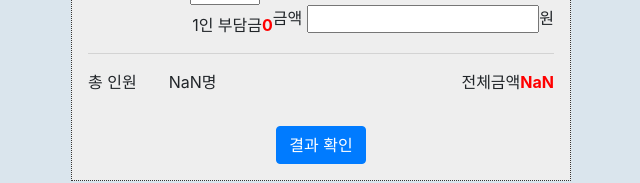
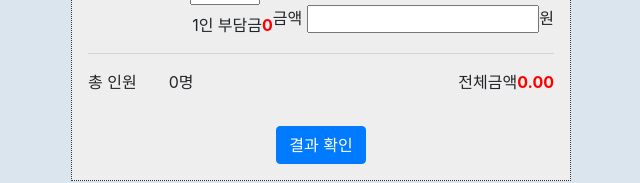
Before and after one commit to qkr30510/dutch-project, a React (Create React App) app: page / in a window 1280 px wide. Shown: the part 476-659 px from the top of the page, without its empty margins (319-959 px from the left). Built offline with nearby package versions, Linux system fonts and the light colour scheme.

Commit message:
error/array

```diff
--- a/src/Component/Dutch.js
+++ b/src/Component/Dutch.js
@@ -6,43 +6,42 @@ import { number } from 'prop-types';
 
 const Dutch = ({ setresults, dd, settotalperson, settotalprice }) => {
   // const Main = ({dd, setaa, setbb }) => {
-  const [payvalue, setPayvalue] = useState();
-  const [personvalue, setPersonvalue] = useState();
+  const [payvalue, setPayvalue] = useState(0);
+  const [personvalue, setPersonvalue] = useState(0);
   const [result, setResult] = useState(0);
+  console.log('result',result)
 
   const OnChange = useCallback((e) => {
     setPersonvalue(e.target.value);
   }, []);
-
 
   const OnChange2 = useCallback((e) => {
     // setPersonvalue;
     setPayvalue(e.target.value);
   }, []);
 
-const division = payvalue/personvalue
-
-
+  const division = payvalue / personvalue;
 
   useEffect(
     (e) => {
-      if(payvalue && personvalue){
-        setResult(division.toString().replace(/\B(?=(\d{3})+(?!\d))/g, ','));
-      }else{
+      if (payvalue && personvalue) {
+        // setResult(division.toString().replace(/\B(?=(\d{3})+(?!\d))/g, ','));
+        setResult(division.toFixed(0).toString().replace(/\B(?=(\d{3})+(?!\d))/g, ','))
+      } else {
         setResult(0);
       }
 
-
       setresults((prevState) => {
         const t = [...prevState];
-        t[dd - 1] =payvalue/personvalue;
+        t[dd - 1] = result;
         return t;
       });
       settotalperson((prev) => {
-        const s = [...prev];
-        s[dd - 1] = personvalue;
-        return s;
+        const ss = [...prev];
+        ss[dd - 1] = personvalue;
+        return ss;
       });
+
       settotalprice((prev) => {
         const s = [...prev];
         s[dd - 1] = payvalue;
@@ -50,25 +49,17 @@ const division = payvalue/personvalue
       });
     },
 
-    [personvalue, payvalue, division, setresults, settotalperson, settotalprice, dd],
+    [personvalue, payvalue, division, setresults, settotalperson, settotalprice, dd, result],
     // [personvalue, payvalue, setresults],
   );
 
-  //  console.log(personvalue.toString().replace(/\B(?=(\d{3})+(?!\d))/g, ','));
 
-
-  //  console.log('id',dd,'result',result)
-
-
-  // if(isNaN(result)){
-  //   Number.isNaN(Number(result));
-  // }
-
+  // console.log(result.toFixed(2))
   return (
-    <div className='main'>
-      <div className='personInput'>
-      <Personinput value={personvalue} OnChange={OnChange} />
-      <span>명</span>
+    <div className="main">
+      <div className="personInput">
+        <Personinput value={personvalue} OnChange={OnChange} />
+        <span>명</span>
       </div>
       <div className="pay">
         <span>금액</span>
--- a/src/Component/Dutchwrap.js
+++ b/src/Component/Dutchwrap.js
@@ -21,11 +21,11 @@ const Paylists = [
 ];
 
 const Dutchwrap = ({ history }) => {
-  const [results, setresults] = useState([]);
-  const [totalperson, settotalperson] = useState([]);
-  const [totalprice, settotalprice] = useState([]);
+  const [results, setresults] = useState([0,0,0]);
+  const [totalperson, settotalperson] = useState([0, 0, 0]);
+  const [totalprice, settotalprice] = useState([0, 0, 0]);
   const [move, setmove] = useState(false);
-
+  console.log('results',results)
   let Paylist = Paylists.map((paycontent) => (
     <div key={paycontent.id} className="sbox">
       <span className="tit">{paycontent.title}</span>
@@ -38,12 +38,21 @@ const Dutchwrap = ({ history }) => {
     </div>
   ));
 
+  let totalfee = 0;
+  for (let i = 0; i < totalprice.length; i++) {
+    totalfee += Number(totalprice[i]);
+  }
 
-    const totalfee = Number(totalprice[0]) + Number(totalprice[1]) + Number(totalprice[2]);
+  let people = 0;
+  for (let pp = 0; pp < totalperson.length; pp++) {
+    people += Number(totalperson[pp]);
+  }
+
+
 
   const onClick = () => {
     if (totalprice[0] === undefined) {
-      alert('값을 입력해주세요.')
+      alert('값을 입력해주세요.');
       return false;
     } else {
       setmove(true);
@@ -58,15 +67,13 @@ const Dutchwrap = ({ history }) => {
         <div className="tatalsbox">
           <div className="main">
             <span className="duble">총 인원</span>
-            {Number(totalperson[0]) +
-              Number(totalperson[1]) +
-              Number(totalperson[2])}
+            {people}
             <span>명</span>
           </div>
           <div>
             <span>전체금액</span>
             <span className="oneresult">
-              {totalfee.toString().replace(/\B(?=(\d{3})+(?!\d))/g, ',')}
+              {totalfee.toFixed(2).toString().replace(/\B(?=(\d{3})+(?!\d))/g, ',')}
             </span>
           </div>
         </div>
@@ -74,7 +81,6 @@ const Dutchwrap = ({ history }) => {
           결과 확인
         </button>
       </div>
-
       {move && (
         <Redirect
           to={{
--- a/src/Component/Result.js
+++ b/src/Component/Result.js
@@ -1,33 +1,39 @@
 import React from 'react';
 import './../Css/Result.scss';
 
-const Result = ({ location}) => {
-  const fir = location.state.results[0];
+const Result = ({ location }) => {
+
+  console.log(location.state.results)
+
+  const fir =  location.state.results[0];
   const fir2 = location.state.results[1];
   const fir3 = location.state.results[2];
-
+  console.log(Number(fir)+Number(fir2))
   const detaillists = [
     {
       title: '음식 엔빵',
       totalprice: `${location.state.totalprice[0]}`,
       totalperson: `${location.state.totalperson[0]}`,
+      result: `${fir}`,
     },
     {
       title: '술 엔빵',
       totalprice: `${location.state.totalprice[1]}`,
       totalperson: `${location.state.totalperson[1]}`,
+      result: `${fir2}`,
     },
     {
       title: '음료 엔빵',
       totalprice: `${location.state.totalprice[2]}`,
       totalperson: `${location.state.totalperson[2]}`,
+      result: `${fir3}`,
     },
   ];
 
   let detaillist = detaillists.map((detailcontent, index) => (
     <li key={index}>
       <h3>{detailcontent.title}</h3>
-      <div>
+      <div className='detaillist'>
         <p>
           전체금액:{' '}
           <span>
@@ -40,13 +46,7 @@ const Result = ({ location}) => {
           인원:<span>{detailcontent.totalperson}</span>
         </p>
         <p>
-          1인금액:{' '}
-          <span className='bold'>
-            {' '}
-            {(detailcontent.totalprice / detailcontent.totalperson)
-              .toString()
-              .replace(/\B(?=(\d{3})+(?!\d))/g, ',')}
-          </span>
+          1인금액: <span className="bold"> {detailcontent.result}</span>
         </p>
       </div>
     </li>
@@ -58,7 +58,7 @@ const Result = ({ location}) => {
           <h2>1인 부담금</h2>
           <li>
             전체금액{' '}
-            <span className='bold'>
+            <span className="bold">
               {location.state.totalfee
                 .toString()
                 .replace(/\B(?=(\d{3})+(?!\d))/g, ',')}
@@ -66,30 +66,32 @@ const Result = ({ location}) => {
           </li>
           <li>
             음식만 먹은사람:{' '}
-            <span className='bold'>{fir.toString().replace(/\B(?=(\d{3})+(?!\d))/g, ',')}</span>
+            <span className="bold">
+              {fir.toString().replace(/\B(?=(\d{3})+(?!\d))/g, ',')}
+            </span>
           </li>
           <li>
             음식+술 먹은사람:{' '}
-            <span className='bold'>
-              {(fir + fir2).toString().replace(/\B(?=(\d{3})+(?!\d))/g, ',')}
+            <span className="bold">
+              {(fir+fir2).toString().replace(/\B(?=(\d{3})+(?!\d))/g, ',')}
             </span>
           </li>
           <li>
             음식 + 음료 먹은사람:{' '}
-            <span className='bold'>
-              {(fir + fir3).toString().replace(/\B(?=(\d{3})+(?!\d))/g, ',')}
+            <span className="bold">
+              {(fir+fir3).toString().replace(/\B(?=(\d{3})+(?!\d))/g, ',')}
             </span>
           </li>
           <li>
             음식 + 술 + 음료 먹은사람:{' '}
-            <span className='bold'>
-              {(fir + fir2 + fir3)
+            <span className="bold">
+              {(fir+fir2+fir3)
                 .toString()
                 .replace(/\B(?=(\d{3})+(?!\d))/g, ',')}
             </span>
           </li>
         </ul>
-        <ul >
+        <ul>
           <h2>상세 내역</h2>
 
           {detaillist}
--- a/src/Css/Result.scss
+++ b/src/Css/Result.scss
@@ -28,3 +28,6 @@
 
 
 }
+.detaillist{
+  p{text-align: right;}
+}
```
